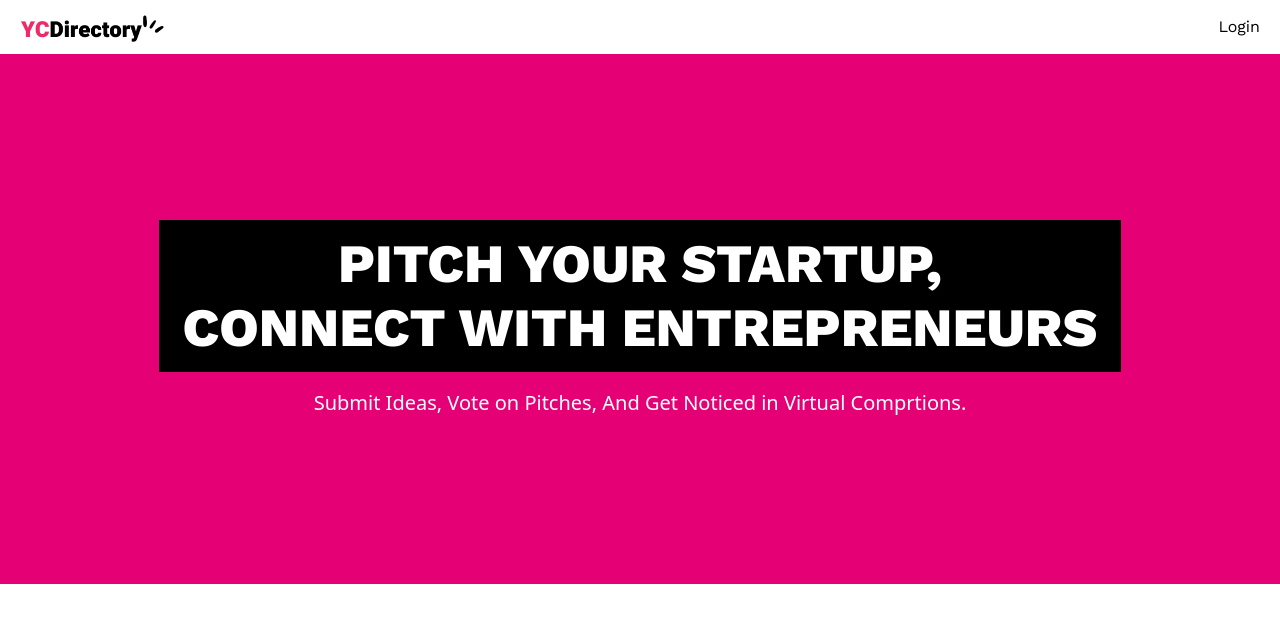
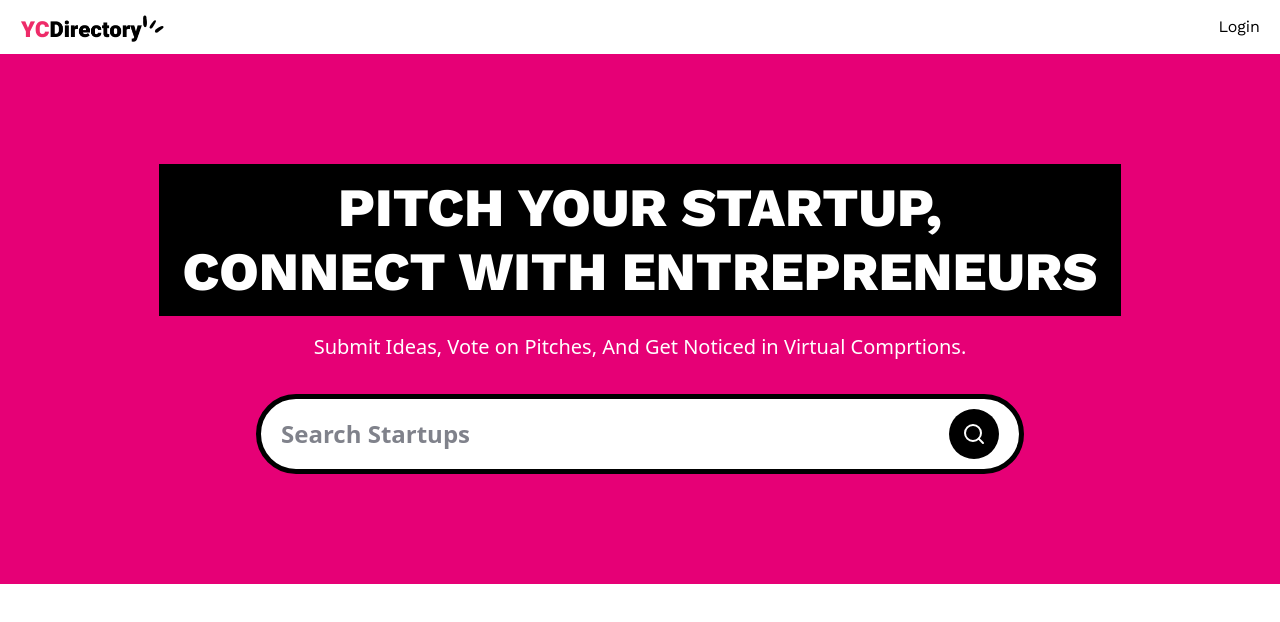
Before and after one commit to sushabhan878/KGP-Combinator, a Next.js app: page / in a window 1280 px wide. Shown: the top 622 px of the page. Built offline with nearby package versions, Linux system fonts and the light colour scheme; no server answers.

Commit message:
Implimented the entiare search feature

```diff
--- a/app/(root)/page.tsx
+++ b/app/(root)/page.tsx
@@ -1,12 +1,14 @@
-import Image from "next/image";
+import SearchForm from "../components/SearchForm";
 
-export default function Home() {
+export default async function Home({ searchParams }: { searchParams: Promise<{ query?: string }> }) {
+  const query = (await searchParams).query
   return (
     <>
       <section className="w-full bg-primary min-h-[530px] pattern flex justify-center items-center flex-col py-10 px-6">
         <h1 className="uppercase bg-black px-6 py-3 font-workSans font-extrabold text-white sm:text-[54px] sm:leading-[64px] text-[36px] leading-[46px] max-w-5xl text-center my-5;
 ">Pitch Your Startup, <br />Connect with Entrepreneurs</h1>
         <p className="font-medium mt-4 text-[20px] text-white max-w-3xl text-center break-words">Submit Ideas, Vote on Pitches, And Get Noticed in Virtual Comprtions.</p>
+        <SearchForm query={query} />
       </section>
     </>
   );
--- /dev/null
+++ b/app/components/SearchForm.tsx
@@ -0,0 +1,21 @@
+import Form from "next/form"
+import SearchFormReset from "./SearchFormReset"
+import { SearchIcon } from "lucide-react"
+const SearchForm = ({ query }: { query?: string }) => {
+
+    return (
+        <Form action="/" scroll={false} className="max-w-3xl w-full min-h-[80px] bg-white border-[5px] border-black rounded-[80px] text-[24px] mt-8 px-5 flex flex-row items-center gap-5 search-form">
+            <input type="text" name="query" defaultValue={query} className="flex-1 font-bold placeholder:font-semibold placeholder:text-black-100 w-full h-auto outline-none" placeholder="Search Startups" />
+            <div className="flex gap-2">
+                {query && (
+                    <SearchFormReset />
+                )}
+                <button type="submit" className="size-[50px] rounded-full bg-black flex justify-center items-center !important text-white">
+                    <SearchIcon />
+                </button>
+            </div>
+        </Form>
+    )
+}
+
+export default SearchForm
--- /dev/null
+++ b/app/components/SearchFormReset.tsx
@@ -0,0 +1,22 @@
+"use client"
+
+import { X } from "lucide-react"
+import Link from "next/link"
+
+const SearchFormReset = () => {
+    const reset = () => {
+        const form = document.querySelector(".search-form") as HTMLFormElement
+        if (form) {
+            form.reset()
+        }
+    }
+    return (
+        <button type='reset' onClick={reset}>
+            <Link href="/" className="size-[50px] rounded-full bg-black flex justify-center items-center !important text-white">
+                <X />
+            </Link>
+        </button>
+    )
+}
+
+export default SearchFormReset
```
